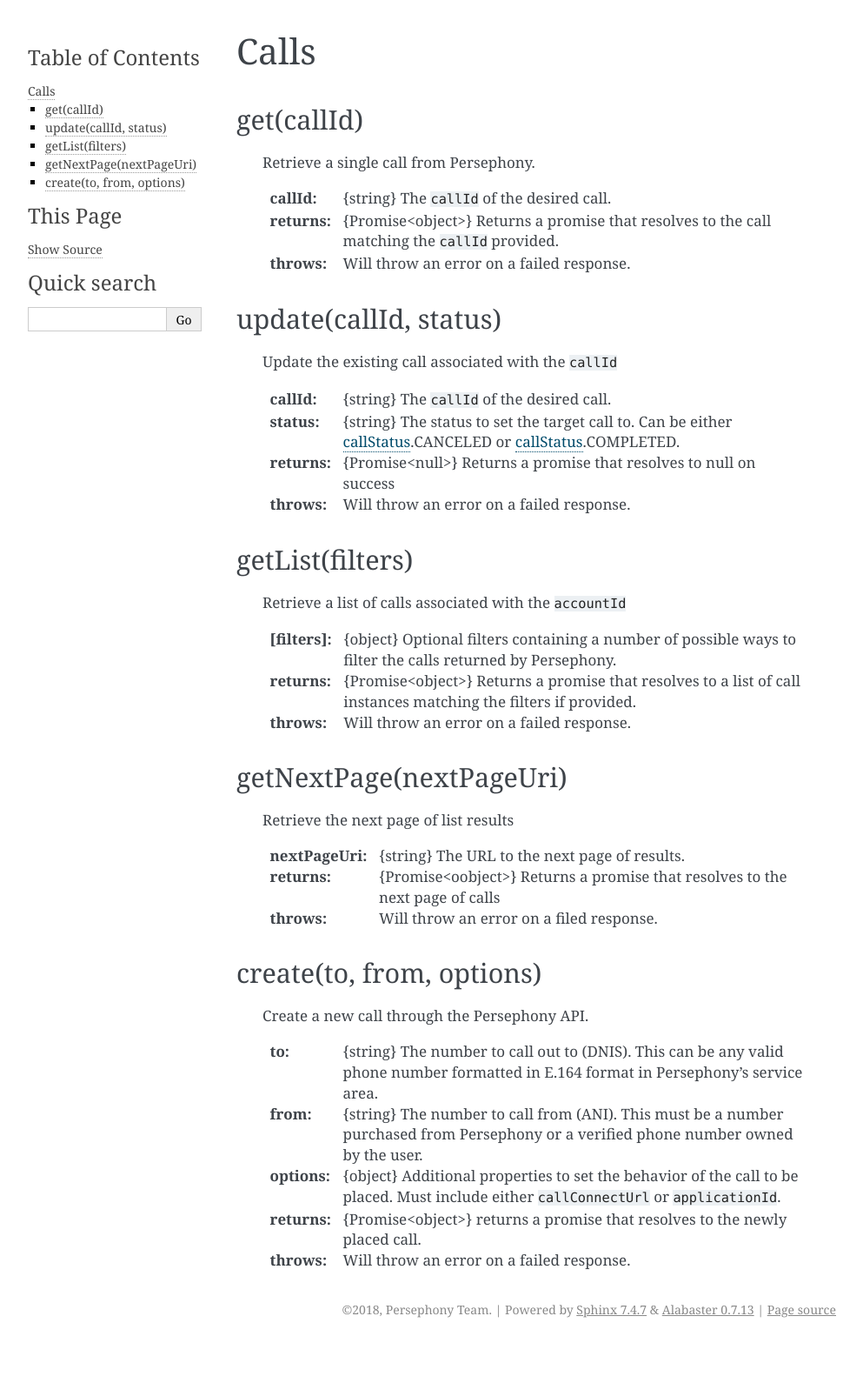
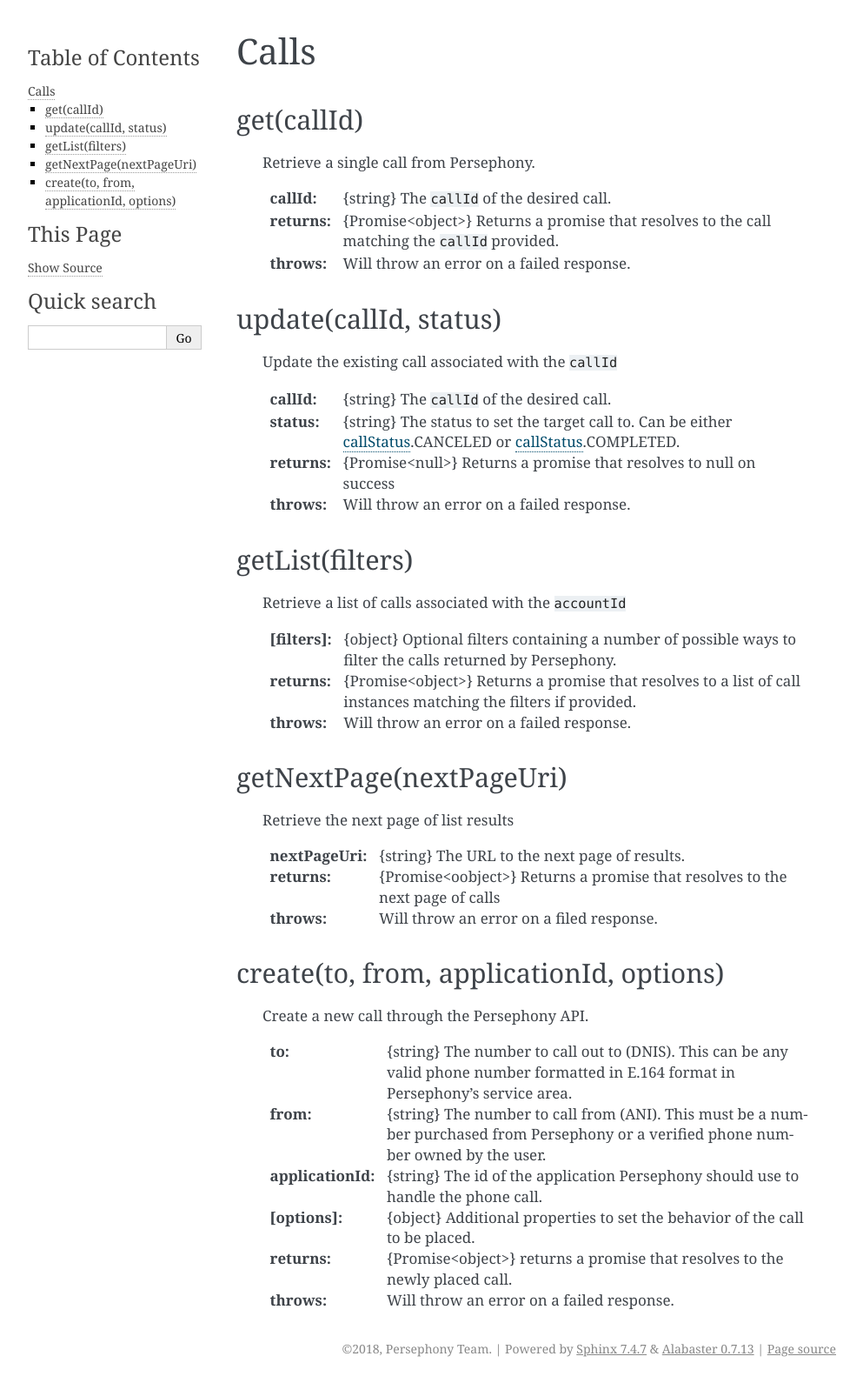
Before and after one commit to FreeClimbAPI/nodejs-sdk, a Sphinx documentation site: the page built from docs/source/api/calls.rst, in a window 1280 px wide. Shown: the whole page at 87% size, without its empty margins (148-1141 px from the left). Built offline with Sphinx 7.4.7, drawn with Linux system fonts in a browser that asks for light colours; before the commit the page ends 1545 px from its top, so only the background shows below that.

Commit message:
Remove callConnectUrl and statusCallbackUrl from api.calls#create
Resolves issue #14

```diff
--- a/docs/source/api/calls.rst
+++ b/docs/source/api/calls.rst
@@ -42,14 +42,15 @@
     :returns: {Promise<oobject>} Returns a promise that resolves to the next page of calls
     :throws: Will throw an error on a filed response.
 
-create(to, from, options)
+create(to, from, applicationId, options)
 ^^^^^^^^^^^^^^^^^^^^^^^^^^
 
     Create a new call through the Persephony API.
 
     :to: {string} The number to call out to (DNIS). This can be any valid phone number formatted in E.164 format in Persephony's service area.
     :from: {string} The number to call from (ANI). This must be a number purchased from Persephony or a verified phone number owned by the user.
-    :options: {object} Additional properties to set the behavior of the call to be placed. Must include either :code:`callConnectUrl` or :code:`applicationId`.
+    :applicationId: {string} The id of the application Persephony should use to handle the phone call.
+    :[options]: {object} Additional properties to set the behavior of the call to be placed.
 
     :returns: {Promise<object>} returns a promise that resolves to the newly placed call.
     :throws: Will throw an error on a failed response.
```
Also changed, not shown: README.md (+3 -9 lines), 2 other files.
